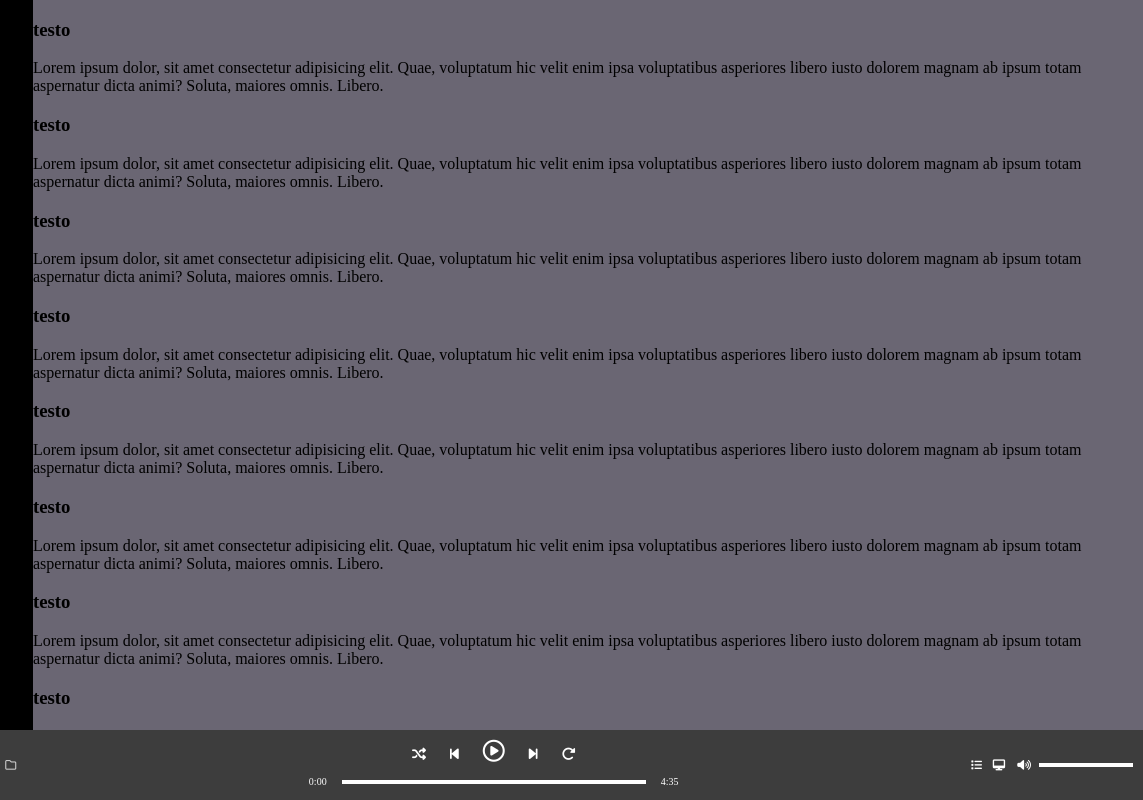
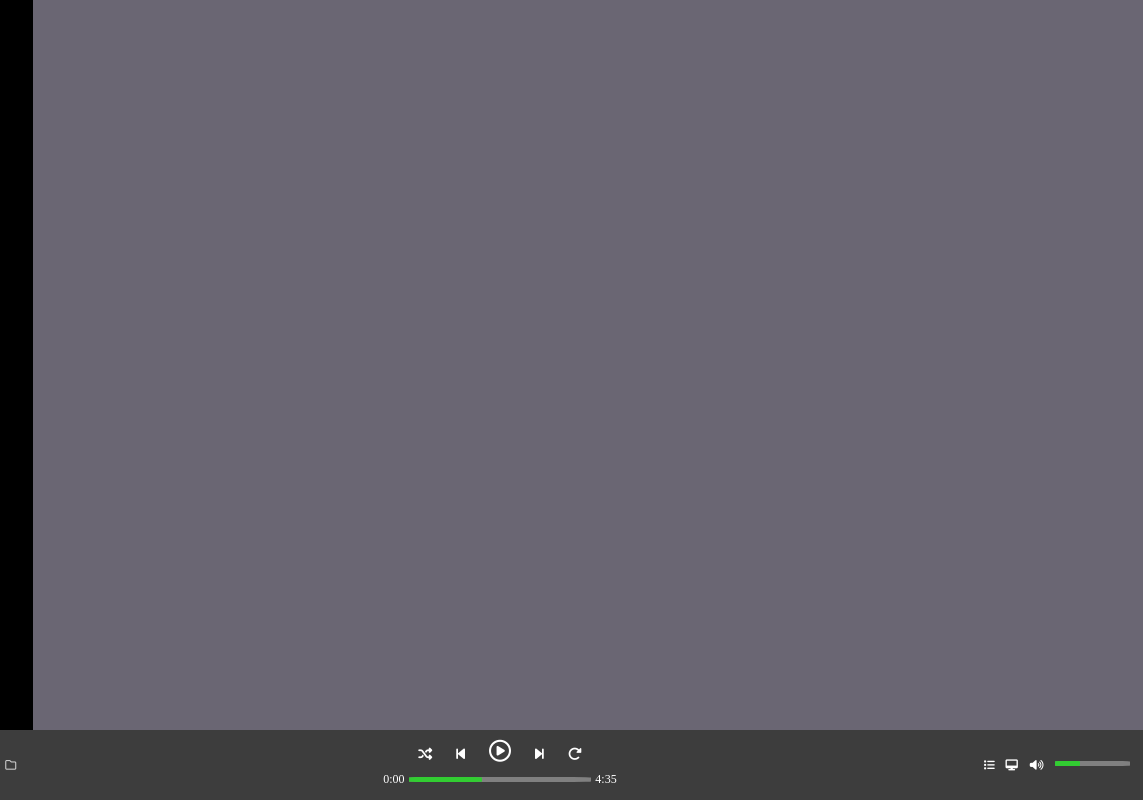
Before and after one commit to LucaIapadre98/html-css-spotifyweb, a plain HTML site: page index.html in a window 1280 px wide. Shown: the full height of the page, 137-1280 px from the left. Drawn offline with Linux system fonts and the light colour scheme.

Commit message:
add content

```diff
--- a/css/style.css
+++ b/css/style.css
@@ -202,7 +202,6 @@ footer .piece-of-music .icons span{
 }
 .riproduction .icon-riproduction i{
     margin: 10px;
-
     font-size: 14px;
 }
 .riproduction .icon-riproduction span .fa-circle-play{
@@ -212,22 +211,32 @@ footer .inline{
     display: flex;
     flex-direction: row;
     justify-content: space-between;
+
 }
 footer .inline .time-1{
-    font-size: 10px;
+    font-size: 12px;
     color: white;
-    margin-right: 15px;
-    margin-top: 4px;
+
 }
-footer .inline hr{
-    border: 2px solid white;
-    width: 300px;
+footer .inline > .line{
+    background-color: grey;
+    width: 100%;
+    height: 5px;
+    align-items: center;
+    margin: 0.3rem 0.3rem;
+    border-radius: 10%;
+
+}
+footer .inline .line > .line-2{
+    height: 5px;
+    width: 40%;
+    background-color: limegreen;
+    border-radius: 10%;
+
 }
 footer .inline .time-2{
-    font-size: 10px;
+    font-size: 12px;
     color: white;
-    margin-left: 15px;
-    margin-top: 4px;
 }
 footer .volume-music{
     display: flex;
@@ -252,14 +261,20 @@ footer .volume-music .icon-volume{
     display: flex;
     flex-direction: row;
 }
- .icon-volume hr{
-    border: 2px solid white;
-    width: 90px;
-    height: 0;
-    margin-top: 11px;
+ .icon-volume .icon-line{
+    background-color: grey;
+    width: 75px;
+    height: 5px;
+    align-items: center;
+    margin: 0.6rem 0.2rem;
+    border-radius: 10%;
 }
-
-
+footer .icon-volume .icon-line > .icon-line-2{
+    height: 5px;
+    width: 25px;
+    background-color: limegreen;
+    border-radius: 10%;
+}
 
 
 
@@ -342,12 +357,33 @@ footer .volume-music .icon-volume{
     }
     footer .riproduction{
         display: flex;
+         flex-direction: column;
+        justify-content: center;
+
+    }
+    .riproduction .inline{
+        display: flex;
+        flex-direction: row;
+        max-width: 100%;
+    }
+    .riproduction .inline > line{
+        max-width: 40%;
+    }
+    .riproduction .icon-riproduction{
+        display: flex;
+        flex-direction: row;
+    }
+    .riproduction .icon-riproduction i{
+        margin: 2px 2px;
+        font-size: 10px;
     }
     footer .piece-of-music{
         display: flex;
+        flex-direction: row;
     }
     footer .volume-music{
         display: flex;
+        flex-direction: row;
     }
 
     .volume-music .icon-music .icon-volume div{
--- a/index.html
+++ b/index.html
@@ -54,30 +54,6 @@
                 </div>
             </div>
             <div class="content">
-                <h3>testo</h3>
-                <p>Lorem ipsum dolor, sit amet consectetur adipisicing elit. Quae, voluptatum hic velit enim ipsa voluptatibus asperiores libero iusto dolorem magnam ab ipsum totam aspernatur dicta animi? Soluta, maiores omnis. Libero.</p>
-                <h3>testo</h3>
-                <p>Lorem ipsum dolor, sit amet consectetur adipisicing elit. Quae, voluptatum hic velit enim ipsa voluptatibus asperiores libero iusto dolorem magnam ab ipsum totam aspernatur dicta animi? Soluta, maiores omnis. Libero.</p>
-                <h3>testo</h3>
-                <p>Lorem ipsum dolor, sit amet consectetur adipisicing elit. Quae, voluptatum hic velit enim ipsa voluptatibus asperiores libero iusto dolorem magnam ab ipsum totam aspernatur dicta animi? Soluta, maiores omnis. Libero.</p>
-                <h3>testo</h3>
-                <p>Lorem ipsum dolor, sit amet consectetur adipisicing elit. Quae, voluptatum hic velit enim ipsa voluptatibus asperiores libero iusto dolorem magnam ab ipsum totam aspernatur dicta animi? Soluta, maiores omnis. Libero.</p>
-                <h3>testo</h3>
-                <p>Lorem ipsum dolor, sit amet consectetur adipisicing elit. Quae, voluptatum hic velit enim ipsa voluptatibus asperiores libero iusto dolorem magnam ab ipsum totam aspernatur dicta animi? Soluta, maiores omnis. Libero.</p>
-                <h3>testo</h3>
-                <p>Lorem ipsum dolor, sit amet consectetur adipisicing elit. Quae, voluptatum hic velit enim ipsa voluptatibus asperiores libero iusto dolorem magnam ab ipsum totam aspernatur dicta animi? Soluta, maiores omnis. Libero.</p>
-                <h3>testo</h3>
-                <p>Lorem ipsum dolor, sit amet consectetur adipisicing elit. Quae, voluptatum hic velit enim ipsa voluptatibus asperiores libero iusto dolorem magnam ab ipsum totam aspernatur dicta animi? Soluta, maiores omnis. Libero.</p>
-                <h3>testo</h3>
-                <p>Lorem ipsum dolor, sit amet consectetur adipisicing elit. Quae, voluptatum hic velit enim ipsa voluptatibus asperiores libero iusto dolorem magnam ab ipsum totam aspernatur dicta animi? Soluta, maiores omnis. Libero.</p>
-                <h3>testo</h3>
-                <p>Lorem ipsum dolor, sit amet consectetur adipisicing elit. Quae, voluptatum hic velit enim ipsa voluptatibus asperiores libero iusto dolorem magnam ab ipsum totam aspernatur dicta animi? Soluta, maiores omnis. Libero.</p>
-                <h3>testo</h3>
-                <p>Lorem ipsum dolor, sit amet consectetur adipisicing elit. Quae, voluptatum hic velit enim ipsa voluptatibus asperiores libero iusto dolorem magnam ab ipsum totam aspernatur dicta animi? Soluta, maiores omnis. Libero.</p>
-                <h3>testo</h3>
-                <p>Lorem ipsum dolor, sit amet consectetur adipisicing elit. Quae, voluptatum hic velit enim ipsa voluptatibus asperiores libero iusto dolorem magnam ab ipsum totam aspernatur dicta animi? Soluta, maiores omnis. Libero.</p>
-                <h3>testo</h3>
-                <p>Lorem ipsum dolor, sit amet consectetur adipisicing elit. Quae, voluptatum hic velit enim ipsa voluptatibus asperiores libero iusto dolorem magnam ab ipsum totam aspernatur dicta animi? Soluta, maiores omnis. Libero.</p>
             </div>
         </main>
         <footer>
@@ -108,7 +84,9 @@
                 </div>
                 <div class="inline">
                     <div class="time-1">0:00</div>
-                    <hr>
+                    <div class="line">
+                        <div class="line-2"></div>
+                    </div>
                     <div class="time-2">4:35</div>
                 </div>
             </div>
@@ -121,7 +99,9 @@
                 </div>
                 <div class="icon-volume">
                     <div><i class="fa-solid fa-volume-high"></i></div>
-                    <hr>
+                    <div class="icon-line">
+                        <div class="icon-line-2"></div>
+                    </div>
                 </div>
             </div>
         </footer>
```
